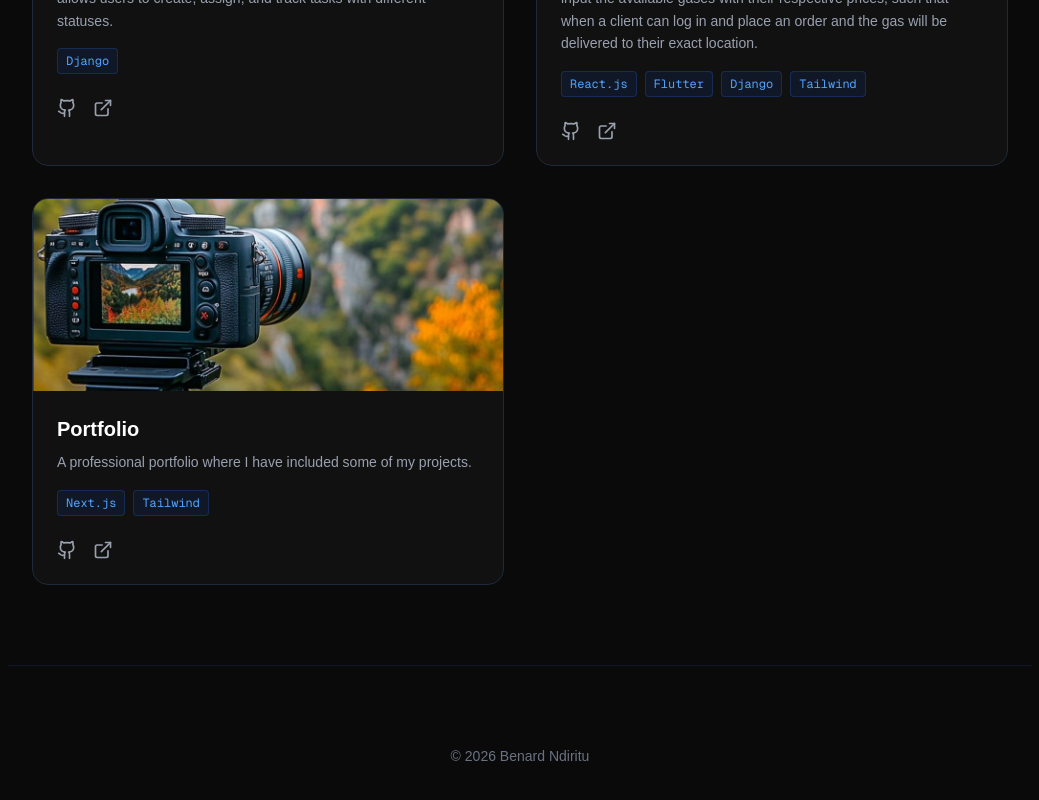
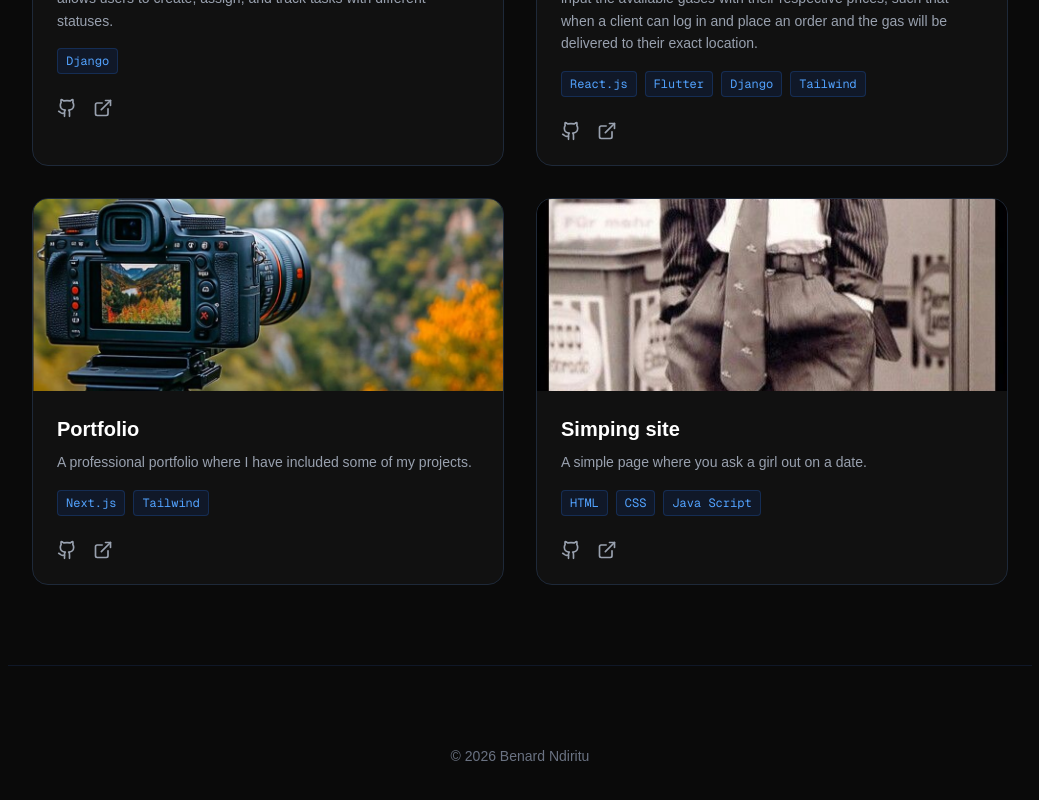
Before and after one commit to Benard-Ndiritu/Portfolio, a Next.js app: page / in a window 1280 px wide. Shown: the part 1671-2471 px from the top of the page, without its empty margins (120-1159 px from the left). Built offline with nearby package versions, Linux system fonts and the light colour scheme.

Commit message:
Added a new project

```diff
--- a/constants/index.ts
+++ b/constants/index.ts
@@ -24,4 +24,12 @@ export const PROJECTS = [
     github: "https://github.com/Benard-Ndiritu/Portfolio.git",
     image:"/projects/portfolio.png"
   },
+  {
+    title: "Simping site",
+    description: "A simple page where you ask a girl out on a date.",
+    tech: ["HTML","CSS","Java Script"],
+    link: "https://qmanydlee.netlify.app/",
+    github: "https://github.com/Benard-Ndiritu/SM.git",
+    image:"/projects/simp.png"
+  },
 ];
--- a/package.json
+++ b/package.json
@@ -11,7 +11,7 @@
   "dependencies": {
     "framer-motion": "^12.34.1",
     "lucide-react": "^0.574.0",
-    "next": "16.1.6",
+    "next": "^16.2.9",
     "react": "19.2.3",
     "react-dom": "19.2.3"
   },
```
Also changed, not shown: public/projects/simp.png (added), 1 other file (tests, documents, lock files or other folders).
